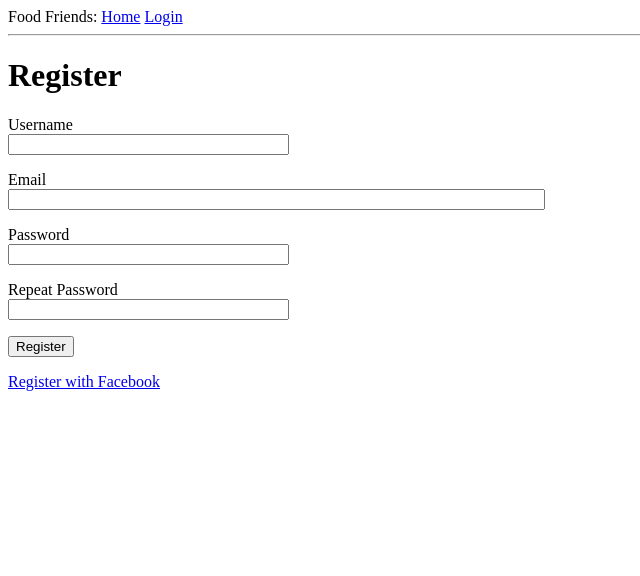
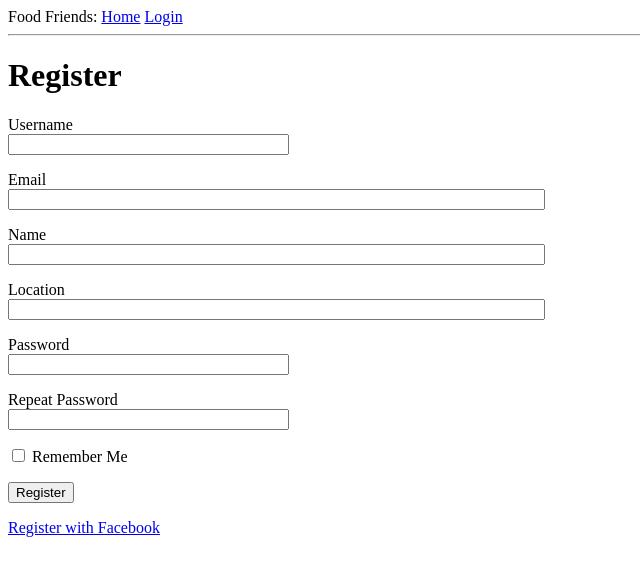
Before and after one commit to VivianGunawan/FoodFriends, a Flask app: page /register in a window 1280 px wide. Shown: the top 576 px of the page, without its empty margins (0-640 px from the left). Run offline with Flask 2, Linux system fonts and the light colour scheme.

Commit message:
Add files via upload

```diff
--- a/app/templates/base.html
+++ b/app/templates/base.html
@@ -14,6 +14,7 @@
             <a href="{{ url_for('login') }}">Login</a>
             {% else %}
             <a href="{{ url_for('logout') }}">Logout</a>
+            <a href="{{ url_for('eat') }}">Eat</a>
             {% endif %}
         </div>
         <hr>
--- a/app/templates/fb_register.html
+++ b/app/templates/fb_register.html
@@ -32,6 +32,7 @@
             <span style="color: red;">[{{ error }}]</span>
             {% endfor %}
         </p>
+        <p>{{ form.remember_me() }} {{ form.remember_me.label }}</p>
         <p>{{ form.submit() }}</p>
     </form>
 {% endblock %}
--- a/app/templates/index.html
+++ b/app/templates/index.html
@@ -1,9 +1,9 @@
 {% extends "base.html" %}
 
 {% block content %}
-    <h1>{{ current_user.username }}</h1>
+    <h1>{{ current_user.name }}</h1>
     <h2>{{ current_user.location }}</h2>
     {% for meal in meals %}
-    <div><p>{{ meal.author.username }} {{ meal.body }} on {{ meal.timestamp }} </p></div>
+    <div><p>{{ meal.body }} on {{ meal.timestamp }} </p></div>
     {% endfor %}
 {% endblock %}
--- a/app/templates/register.html
+++ b/app/templates/register.html
@@ -19,6 +19,20 @@
             {% endfor %}
         </p>
         <p>
+            {{ form.name.label }}<br>
+            {{ form.name(size=64) }}<br>
+            {% for error in form.name.errors %}
+            <span style="color: red;">[{{ error }}]</span>
+            {% endfor %}
+        </p>
+        <p>
+            {{ form.location.label }}<br>
+            {{ form.location(size=64) }}<br>
+            {% for error in form.location.errors %}
+            <span style="color: red;">[{{ error }}]</span>
+            {% endfor %}
+        </p>
+        <p>
             {{ form.password.label }}<br>
             {{ form.password(size=32) }}<br>
             {% for error in form.password.errors %}
@@ -32,6 +46,7 @@
             <span style="color: red;">[{{ error }}]</span>
             {% endfor %}
         </p>
+        <p>{{ form.remember_me() }} {{ form.remember_me.label }}</p>
         <p>{{ form.submit() }}</p>
 
         <a href={{auth_url}}>Register with Facebook</a>
```
Also changed, not shown: app/templates/eat.html (added, +16 -0 lines), app/templates/record.html (added, +18 -0 lines), app/templates/login.html (line endings or trailing spaces).
